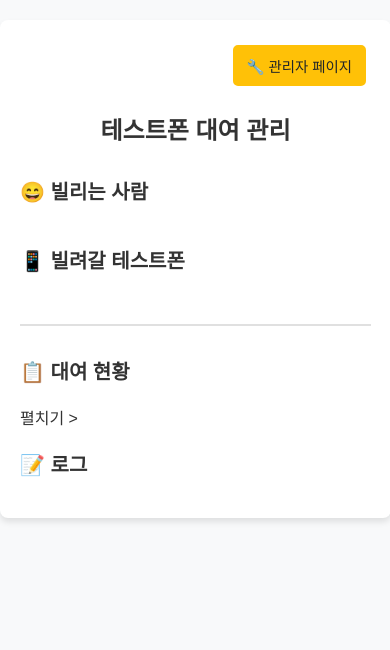
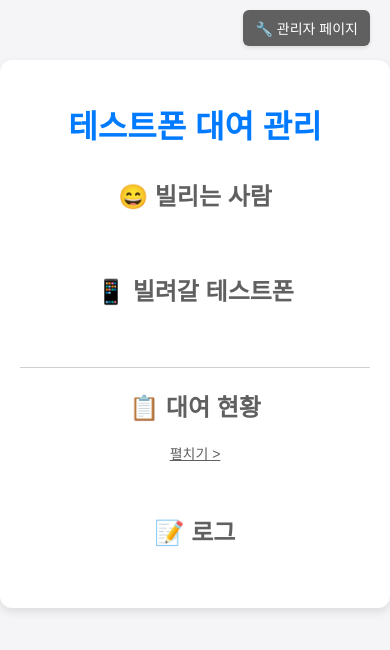
Before and after one commit to jeongjae27/ps-device-manager, a plain HTML site: page index.html in a window 390 px wide. Drawn offline with Linux system fonts and the light colour scheme; no server answers.

Commit message:
Initial commit

```diff
--- a/styles.css
+++ b/styles.css
@@ -1,125 +1,170 @@
-/* 기본 스타일 */
+/* styles.css */
 body {
-    font-family: Arial, sans-serif;
+    font-family: 'Apple SD Gothic Neo', sans-serif;
     margin: 0;
     padding: 0;
-    background-color: #f8f9fa;
+    background-color: #f5f5f7;
     color: #333;
 }
 
 .container {
-    width: 90%;
-    max-width: 1200px;
-    margin: 20px auto;
+    max-width: 900px;
+    margin: 60px auto 20px;
     padding: 20px;
     background-color: #ffffff;
-    box-shadow: 0 4px 6px rgba(0, 0, 0, 0.1);
-    border-radius: 8px;
-}
-
-h1, h2 {
-    margin: 0 0 20px 0;
+    border-radius: 12px;
+    box-shadow: 0 4px 10px rgba(0, 0, 0, 0.1);
 }
 
 h1 {
-    font-size: 2rem;
     text-align: center;
+    color: #007aff;
+    font-weight: 600;
     margin-bottom: 30px;
 }
 
 h2 {
-    font-size: 1.5rem;
-    margin-top: 20px;
+    text-align: center;
+    color: #606060;
+    font-weight: 600;
+    margin-bottom: 20px;
 }
 
-/* 버튼 스타일 */
-button {
-    display: inline-block;
-    padding: 10px 15px;
-    margin: 5px;
-    font-size: 1rem;
-    border: 2px solid #007bff;
-    background-color: #ffffff;
-    color: #007bff;
-    border-radius: 5px;
-    cursor: pointer;
-    transition: all 0.3s ease;
+#admin-link {
+    position: absolute;
+    top: 10px;
+    right: 20px;
 }
 
-button:hover {
-    background-color: #007bff;
-    color: #ffffff;
+#admin-link button {
+    background-color: #606060;
+    color: white;
+    border: none;
+    border-radius: 6px;
+    padding: 8px 12px;
+    font-size: 14px;
+    cursor: pointer;
+    transition: background-color 0.3s;
+    height: auto;
+    line-height: normal;
 }
 
-button:disabled {
-    background-color: #e9ecef;
-    color: #6c757d;
-    border-color: #ced4da;
-    cursor: not-allowed;
+#admin-link button:hover {
+    background-color: #005bb5;
+}
+
+section {
+    margin-bottom: 40px;
 }
 
 /* 버튼 컨테이너 */
 .card-container {
     display: flex;
     flex-wrap: wrap;
+    gap: 15px;
     justify-content: center;
-    gap: 10px;
+    align-items: center;
+    text-align: center;
 }
 
-/* '내가 보유한 단말기' 스타일 */
-#my-devices-section {
-    margin-top: 20px;
+/* 팀원 선택 버튼 */
+.team-container button {
+    flex: 1 1 calc(18% - 10px); /* 한 줄에 최대 5개 */
+    max-width: calc(18% - 10px);
+    padding: 10px 12px;
 }
 
-#my-devices-buttons button span {
-    color: #dc3545;
-    font-weight: bold;
-    margin-left: 10px;
-    cursor: pointer;
+/* 단말기 선택과 대여 현황 사이 구분선 */
+.divider {
+    border-top: 1px solid #d1d1d1; /* 얇은 옅은 회색 */
+    margin: 20px 0;
 }
 
-/* 구분선 */
-.divider {
-    border-top: 2px solid #e0e0e0;
-    margin: 30px 0;
+/* 단말기 선택 버튼 */
+.device-container button {
+    flex: 1 1 calc(10% - 10px); /* 한 줄에 최대 9개 */
+    max-width: calc(10% - 10px);
+    padding: 10px 12px;
 }
 
-/* 대여 현황 테이블 */
-#status-section {
-    margin-top: 20px;
+/* 내가 보유한 단말기 버튼 */
+#my-devices-buttons button {
+    flex: 1 1 calc(10% - 10px); /* 단말기 선택 버튼과 동일한 크기 */
+    max-width: calc(10% - 10px);
+    padding: 10px 12px;
+    position: relative; /* X 버튼 위치 조정 */
 }
 
-#status-table-container {
-    max-height: 0;
-    overflow: hidden;
-    transition: max-height 0.5s ease-in-out;
+/* 'X' 아이콘 스타일 */
+#my-devices-buttons button span {
+    position: absolute;
+    top: 5px;
+    right: 5px;
+    color: #060606; /* X표시 색상 변경 */
+    font-weight: bold;
+    font-size: 14px;
+    cursor: pointer;
+    transition: color 0.3s;
 }
 
-#status-table-container.open {
-    max-height: 800px;
+#my-devices-buttons button span:hover {
+    color: #333333; /* 호버 시 살짝 밝은 회색 */
+}
+
+/* 공통 버튼 스타일 */
+button {
+    border: none;
+    border-radius: 10px;
+    cursor: pointer;
+    font-size: 14px;
+    font-weight: 500;
+    background-color: #f9f9f9;
+    color: #606060;
+    transition: all 0.3s;
+    box-shadow: 0 2px 4px rgba(0, 0, 0, 0.1);
+}
+
+button:hover {
+    background-color: #007aff;
+    color: white;
+    box-shadow: 0 4px 10px rgba(0, 0, 0, 0.2);
+}
+
+button:disabled {
+    background-color: #d1d1d6;
+    color: #fff;
+    cursor: not-allowed;
+}
+
+button.active {
+    background-color: #007aff;
+    color: white;
+    box-shadow: 0 4px 10px rgba(0, 0, 0, 0.2);
+}
+
+
+
+#status-table-container {
+    transition: max-height 0.5s ease;
 }
 
 #status-table {
     width: 100%;
     border-collapse: collapse;
-    margin-top: 10px;
-}
-
-#status-table th,
-#status-table td {
-    border: 1px solid #dee2e6;
-    padding: 10px;
+    margin: 20px 0;
+    font-size: 14px;
     text-align: center;
 }
 
-#status-table th {
-    background-color: #f1f1f1;
-    font-weight: bold;
+#status-table th, #status-table td {
+    border: 1px solid #e0e0e0;
+    padding: 10px;
 }
 
-/* 로그 섹션 */
-#log-section {
-    margin-top: 20px;
+#status-table th {
+    background-color: #f9f9f9;
+    color: #007aff;
+    font-weight: 600;
 }
 
 #log-list {
@@ -128,47 +173,22 @@ button:disabled {
 }
 
 #log-list li {
-    padding: 8px 10px;
-    background-color: #f8f9fa;
     margin-bottom: 5px;
-    border: 1px solid #e9ecef;
-    border-radius: 5px;
+    padding: 10px;
+    background-color: #f9f9f9;
+    border: 1px solid #d1d1d6;
+    border-radius: 8px;
+    font-size: 14px;
 }
 
-/* 관리자 페이지 링크 */
-#admin-link {
-    text-align: right;
-    margin-bottom: 20px;
+.toggle-container {
+    text-align: center;
+    margin-bottom: 10px;
 }
 
-#admin-link button {
-    background-color: #ffc107;
-    border-color: #ffc107;
-    color: #212529;
+.toggle-btn {
+    font-size: 14px;
+    color: #606060;
+    cursor: pointer;
+    text-decoration: underline;
 }
-
-#admin-link button:hover {
-    background-color: #e0a800;
-    border-color: #d39e00;
-    color: #ffffff;
-}
-
-/* 반응형 디자인 */
-@media (max-width: 768px) {
-    .card-container {
-        justify-content: flex-start;
-    }
-
-    button {
-        font-size: 0.9rem;
-        padding: 8px 12px;
-    }
-
-    h1 {
-        font-size: 1.5rem;
-    }
-
-    h2 {
-        font-size: 1.25rem;
-    }
-}
```
